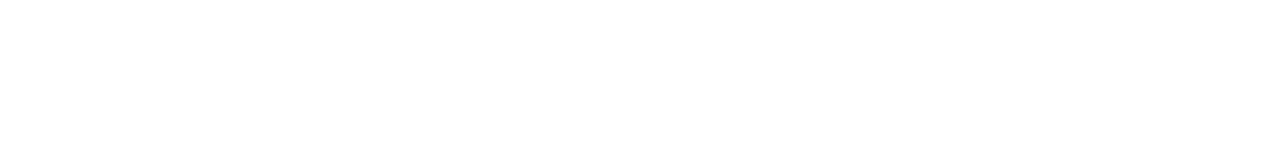
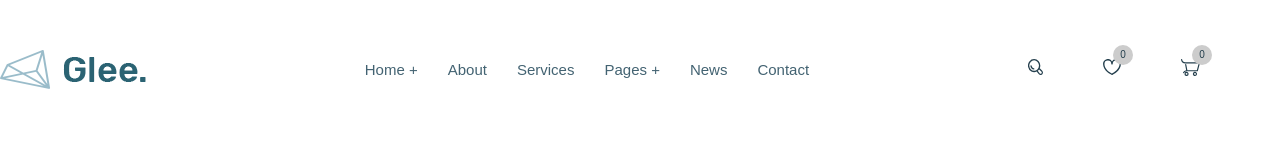
Before and after one commit to Shestakovandrij/glee, a website: page app/index.html in a window 1280 px wide. Drawn offline with nearby package versions, Linux system fonts and the light colour scheme; files that its build step writes are made by us from their sources.

Commit message:
added fonts

```diff
--- a/app/index.html
+++ b/app/index.html
@@ -3,11 +3,58 @@
 <head>
   <meta charset="UTF-8">
   <meta name="viewport" content="width=device-width, initial-scale=1.0">
-  <title>Document</title>
+  <title>glee</title>
   <link rel="stylesheet" href="css/style.min.css">
 </head>
 <body>
 
+  <header class="header">
+    <div class="header__inner">
+      <a class="logo" href="#">
+        <img class="logo__img" src="images/logo.png" alt="logo">
+      </a>
+      <nav class="menu">
+        <ul class="menu__list">
+          <li class="menu__list-item">
+            <a class="menu__list-link" href="#">Home +</a>
+          </li>
+          <li class="menu__list-item">
+            <a class="menu__list-link" href="#">About</a>
+          </li>
+          <li class="menu__list-item">
+            <a class="menu__list-link" href="#">Services</a>
+          </li>
+          <li class="menu__list-item">
+            <a class="menu__list-link" href="#">Pages +</a>
+          </li>
+          <li class="menu__list-item">
+            <a class="menu__list-link" href="#">News</a>
+          </li>
+          <li class="menu__list-item">
+            <a class="menu__list-link" href="#">Contact</a>
+          </li>
+        </ul>
+      </nav>
+
+      <div class="user-nav">
+        <a class="user-nav__link" href="#">
+          <img class="user-nav__link-img" src="images/icons/search.svg" alt="search icon">
+        </a>
+        <a class="user-nav__link" href="#">
+          <img class="user-nav__link-img" src="images/icons/heart.svg" alt="search icon">
+          <span class="user-nav__num">0</span>
+        </a>
+        <a class="user-nav__link" href="#">
+          <img class="user-nav__link-img" src="images/icons/cart.svg" alt="search icon">
+          <span class="user-nav__num">0</span>
+        </a>
+        <a class="user-nav__link" href="#">
+          <img class="user-nav__link-img" src="images/icons/menu.svg" alt="search icon">
+        </a>
+      </div>
+    </div>
+
+  </header>
 
   <script src="js/main.min.js"></script>
 </body>
--- a/app/scss/_fonts.scss
+++ b/app/scss/_fonts.scss
@@ -0,0 +1,49 @@
+@font-face{
+  font-family: 'Rubik-Regular', sans-serif;
+  font-weight: 400;
+  font-style: normal;
+  src:local('Rubik-Regular'),
+      url('../fonts/Rubik-Regular.woff2') format('woff2'),
+      url('../fonts/Rubik-Regular.woff') format('woff');
+  font-display: swap;
+}
+
+@font-face{
+  font-family: 'Rubik-Medium', sans-serif;
+  font-weight: 500;
+  font-style: normal;
+  src:local('Rubik-Medium'),
+      url('../fonts/Rubik-Medium.woff2') format('woff2'),
+      url('../fonts/Rubik-Medium.woff') format('woff');
+  font-display: swap;
+}
+
+@font-face{
+  font-family: 'DMSans-Regular', sans-serif;
+  font-weight: 400;
+  font-style: normal;
+  src:local('DMSans-Regular'),
+      url('../fonts/DMSans-Regular.woff2') format('woff2'),
+      url('../fonts/DMSans-Regular.woff') format('woff');
+  font-display: swap;
+}
+
+@font-face{
+  font-family: 'DMSans-Medium', sans-serif;
+  font-weight: 500;
+  font-style: normal;
+  src:local('DMSans-Medium'),
+      url('../fonts/DMSans-Medium.woff2') format('woff2'),
+      url('../fonts/DMSans-Medium.woff') format('woff');
+  font-display: swap;
+}
+
+@font-face{
+  font-family: 'DMSans-Bold', sans-serif;
+  font-weight: 700;
+  font-style: normal;
+  src:local('DMSans-Bold'),
+      url('../fonts/DMSans-Bold.woff2') format('woff2'),
+      url('../fonts/DMSans-Bold.woff') format('woff');
+  font-display: swap;
+}
--- a/app/scss/_global.scss
+++ b/app/scss/_global.scss
@@ -0,0 +1,11 @@
+body {
+  font-size: 16px;
+  color: $default-color;
+  @extend %DMSans-500;
+}
+
+.container {
+  min-width: 1200px;
+  margin: 0 auto;
+  padding: 0 15px;
+}
--- a/app/scss/_vars.scss
+++ b/app/scss/_vars.scss
@@ -0,0 +1,24 @@
+$accent-color: #a3bbc8;
+$default-color: #243f4d;
+$black-color: #191919;
+
+%rubik-400 {
+  font-family: 'Rubik-Regular', sans-serif;
+  font-weight: 400;
+}
+%rubik-500 {
+  font-family: 'Rubik-Medium', sans-serif;
+  font-weight: 500;
+}
+%DMSans-400 {
+  font-family: 'DMSans-Regular', sans-serif;
+  font-weight: 400;
+}
+%DMSans-500 {
+  font-family: 'DMSans-Medium', sans-serif;
+  font-weight: 500;
+}
+%DMSans-700 {
+  font-family: 'DMSans-Bold', sans-serif;
+  font-weight: 700;
+}
--- a/app/scss/style.scss
+++ b/app/scss/style.scss
@@ -2,7 +2,68 @@
 @import 'fonts';
 @import 'reset';
 @import 'global';
-//==========================================================header====================
+//=======================header====================
+.header {
+  padding: 50px 0;
+  &__inner {
+    display: flex;
+    justify-content: space-between;
+    align-items: center;
+  }
+}
+
+.menu {
+  &__list {
+    display: flex;
+  }
+  &__list-item + .menu__list-item {
+    padding-left: 30px;
+  }
+  &__list-link {
+    font-size: 15px;
+    line-height: 12px;
+    color: #436372;
+    @extend %rubik-500;
+    &:hover {
+      color: $accent-color;
+      transition: color 0.3s;
+    }
+  }
+
+}
+
+.user-nav {
+  display: flex;
+  &__link {
+    position: relative;
+  }
+  &__link + .user-nav__link {
+    padding-left: 60px;
+  }
+  &__num {
+    font-size: 10px;
+    line-height: 20px;
+    color: $default-color;
+    position: absolute;
+    top: -14px;
+    right: -12px;
+    width: 20px;
+    height: 20px;
+    border-radius: 50%;
+    background-color: #ccc;
+    text-align: center;
+  }
+}
+
+
+
+
+
+
+
+
+
+
 
 
 
```
Also changed, not shown: app/fonts/DMSans-Bold.woff (added), app/fonts/DMSans-Bold.woff2 (added), app/fonts/DMSans-Medium.woff (added), app/fonts/DMSans-Medium.woff2 (added), app/fonts/DMSans-Regular.woff (added), app/fonts/DMSans-Regular.woff2 (added), app/fonts/Rubik-Medium.woff (added), app/fonts/Rubik-Medium.woff2 (added), app/fonts/Rubik-Regular.woff (added), app/fonts/Rubik-Regular.woff2 (added), app/images/icons/cart.svg (added), app/images/icons/heart.svg (added), app/images/icons/menu.svg (added), app/images/icons/search.svg (added), 1 more files.
